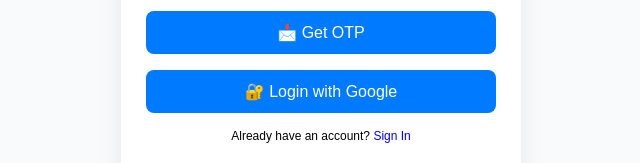
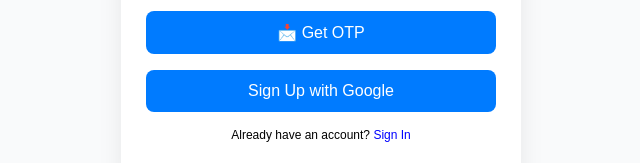
Before and after one commit to tallha-khan/notes_app, a React (Create React App) app in the folder note-app-client/: page / in a window 1280 px wide. Shown: the part 341-504 px from the top of the page, without its empty margins (319-959 px from the left). Built offline with nearby package versions, Linux system fonts and the light colour scheme.

Commit message:
fix: import Signup 6

```diff
--- a/note-app-client/src/pages/Signup.js
+++ b/note-app-client/src/pages/Signup.js
@@ -86,11 +86,11 @@
           }
           className="google-btn"
         >
-          🔐 Login with Google
+          Sign Up with Google
         </button>
       </div>
 
-      <button className="sign-in" onClick={() => navigate("/signin")}>
+      <button className="sign-in" onClick={() => navigate("/login")}>
         Already have an account? <span style={{ color: "blue" }}>Sign In</span>
       </button>
     </div>
```
